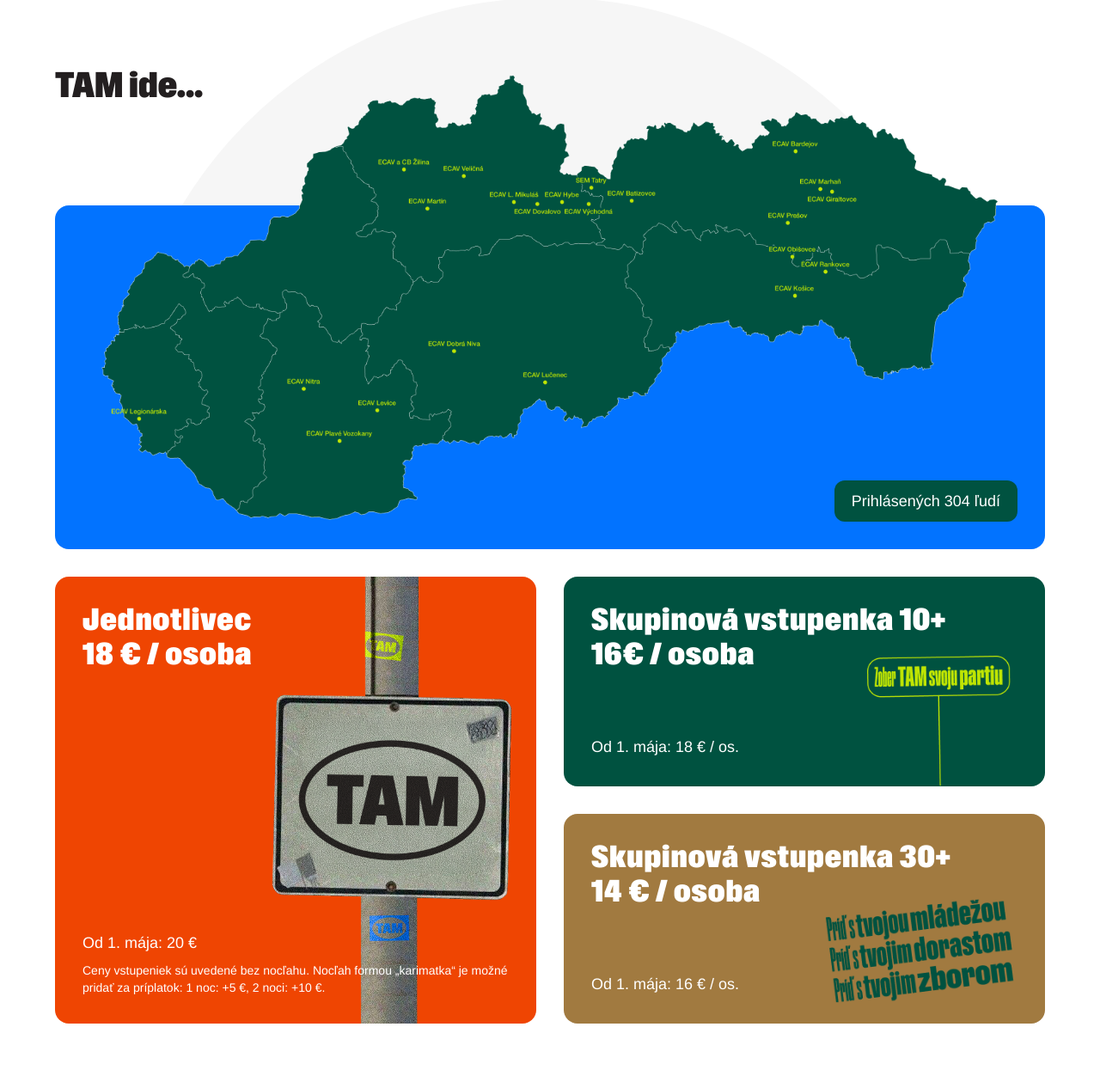
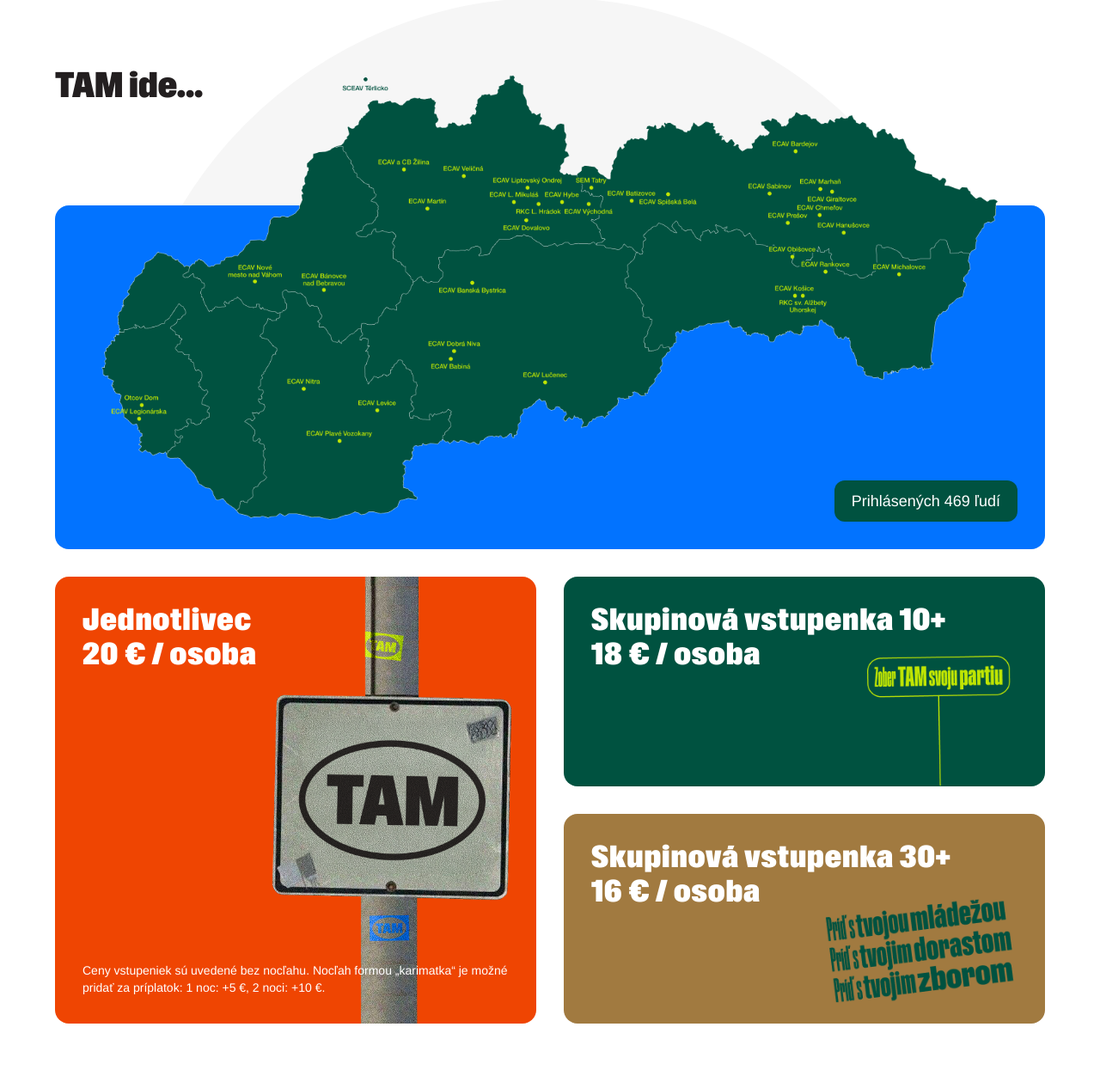
Before and after one commit to marusky/tam, a website: page index.html in a window 1280 px wide. Shown: the part 861-2120 px from the top of the page at 86% size. Drawn offline with Linux system fonts and the light colour scheme.

Commit message:
Map v4 and minor changes

```diff
--- a/index.html
+++ b/index.html
@@ -89,19 +89,18 @@
       <div class="bg-[#F6F6F6] w-60 h-60 sm:w-120 sm:h-120 md:w-160 md:h-160 lg:w-220 lg:h-220 xl:w-250 xl:h-250 absolute left-1/2 -translate-x-1/2 top-0 rounded-full -z-10"></div>
       <h2 class="mt-4 sm:mt-10 xl:mt-20 font-gravity text-xl md:text-3xl xl:text-[2.6rem]">TAM ide...</h2>
       <div class="mt-8 sm:mt-16 md:mt-20 lg:mt-24 xl:mt-28 w-full h-40 sm:h-60 md:h-65 lg:h-90 xl:h-100 rounded-2xl bg-[#0273FF] z-0 flex justify-end items-end p-4 xl:p-8 relative">
-        <img src='assets/map-v3.png' alt='' class="absolute left-1/2 -translate-x-1/2 -top-12 sm:-top-20 md:-top-28 xl:-top-38 w-100 sm:w-150 md:w-170 lg:w-220 xl:w-265 px-2">
-        <div class="px-5 py-2.5 rounded-xl text-sm xl:text-lg text-white bg-[#005240]">Prihlásených 304 ľudí</div>
+        <img src='assets/map-v4.png' alt='' class="absolute left-1/2 -translate-x-1/2 -top-12 sm:-top-20 md:-top-28 xl:-top-38 w-100 sm:w-150 md:w-170 lg:w-220 xl:w-265 px-2">
+        <div class="px-5 py-2.5 rounded-xl text-sm xl:text-lg text-white bg-[#005240]">Prihlásených 469 ľudí</div>
       </div>
     </div>
     <div class="mt-8 grid md:grid-cols-2 md:grid-rows-2 text-white gap-6 xl:gap-8">
       <a href="https://www.edumiscentrum.sk/product/tam-2026-vstupenka/" class="row-span-2 bg-[#EF4502] rounded-2xl p-8 md:p-6 lg:p-8 xl:h-130 flex flex-col justify-between items-start relative overflow-hidden">
         <p class="z-10 font-gravity text-2xl xl:text-4xl tracking-wide">
           Jednotlivec<br/>
-          18 € / osoba
+          20 € / osoba
         </p>
         <div class="relative z-10 mt-10 xl:mt-0">
           <p class="z-50 text-lg">
-            Od 1. mája: 20 €
           </p>
           <p class="mt-2 text-sm sm:pr-30 md:pr-14 xl:pr-0">
             Ceny vstupeniek sú uvedené bez nocľahu. Nocľah formou
@@ -113,11 +112,10 @@
       <a href="https://www.edumiscentrum.sk/product/tam-2026-vstupenka/" class="bg-[#005240] rounded-2xl flex flex-col justify-between items-start p-8 md:p-6 lg:p-8 relative overflow-hidden">
         <p class="z-10 font-gravity text-2xl xl:text-4xl tracking-wide text-nowrap">
           Skupinová vstupenka 10+<br/>
-          16€ / osoba
+          18 € / osoba
         </p>
         <div class="z-10 mt-10 xl:mt-0">
           <p class="text-lg">
-            Od 1. mája: 18 € / os.
           </p>
         </div>
         <img src="assets/small-pole.png" alt="" class="absolute bottom-0 right-4 xl:right-10 h-26 xl:h-38">
@@ -125,11 +123,10 @@
       <a href="https://www.edumiscentrum.sk/product/tam-2026-vstupenka/" class="bg-[#A17A40] rounded-2xl flex flex-col justify-between items-start p-8 md:p-6 lg:p-8 relative overflow-hidden">
         <p class="font-gravity text-2xl xl:text-4xl tracking-wide z-10">
           Skupinová vstupenka 30+<br/>
-          14 € / osoba
+          16 € / osoba
         </p>
         <div class="z-10 mt-10 xl:mt-0">
           <p class="text-lg">
-            Od 1. mája: 16 € / os.
           </p>
         </div>
         <img src="assets/group.png" alt="" class="absolute bottom-12 xl:bottom-4 right-4 xl:right-8 w-32 xl:w-56">
```
Also changed, not shown: info.html (+3 -3 lines), assets/map-v2.png (deleted), assets/map-v3.png (deleted), assets/map-v4.png (added).
